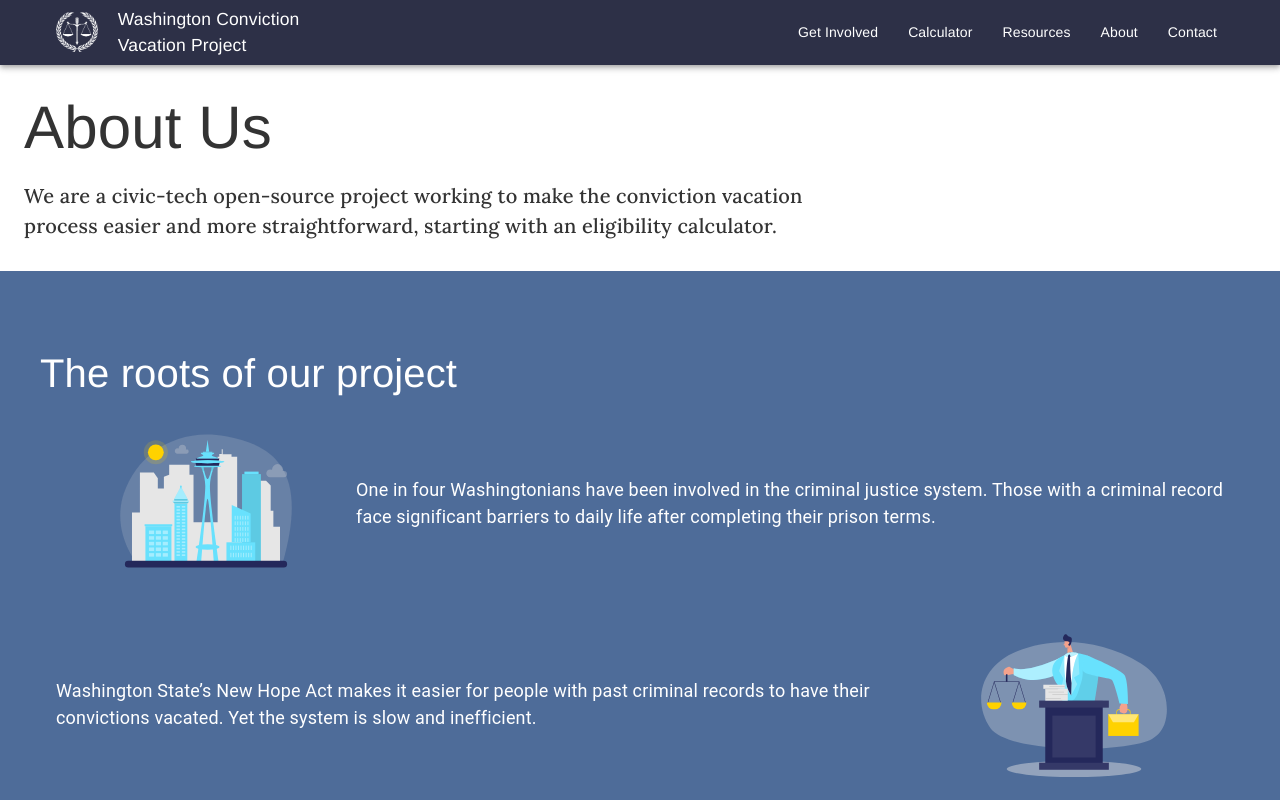
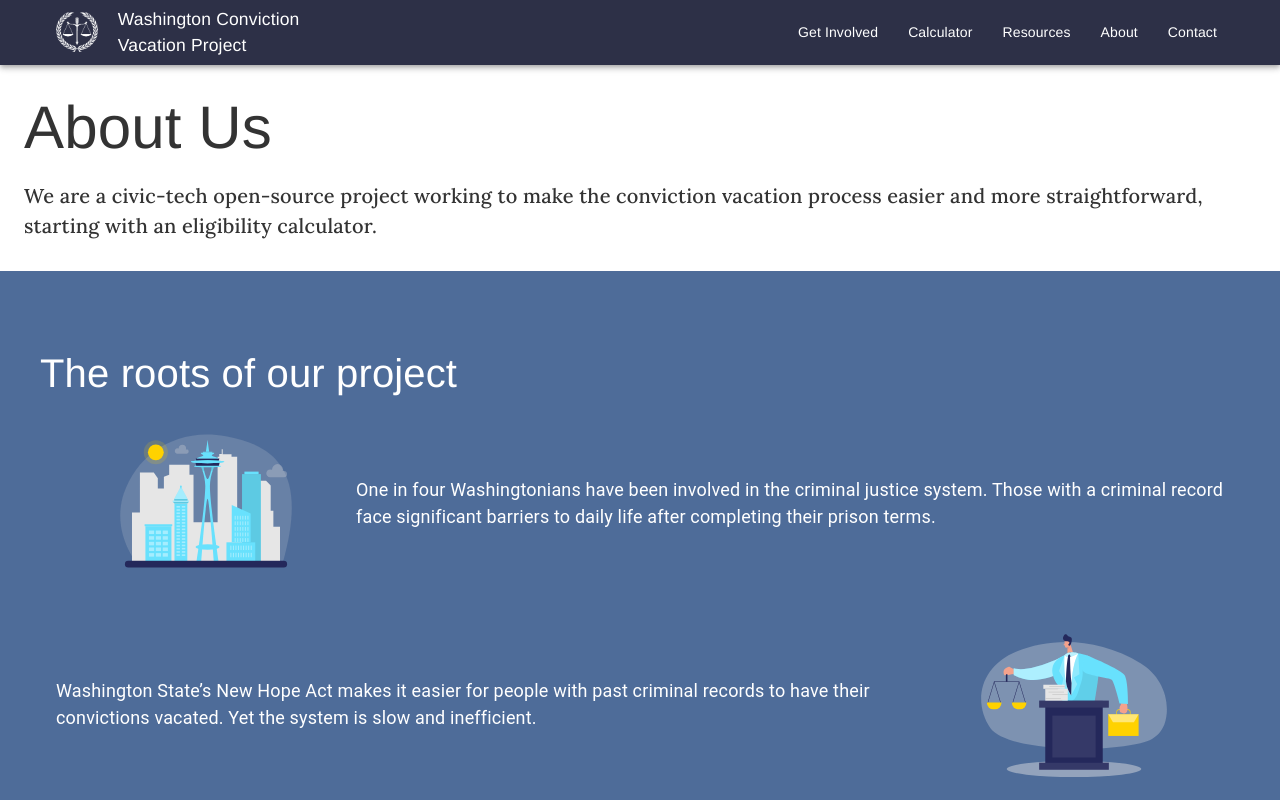
Before and after one commit to openseattle/clearviction-v1, a React (Create React App) app: page /about in a window 1280 px wide. Shown: the top 800 px of the page. Built offline with nearby package versions, Linux system fonts and the light colour scheme.

Commit message:
removed width from subtitle to prevent line breaks

```diff
--- a/src/Components/HeroPanel.jsx
+++ b/src/Components/HeroPanel.jsx
@@ -11,7 +11,6 @@ const useStyles = makeStyles({
   heroSubtitle: {
     marginTop: "2rem",
     fontSize: 20,
-    maxWidth: "780px"
   },
 });
 const HeroPanel = (props) => {
```
